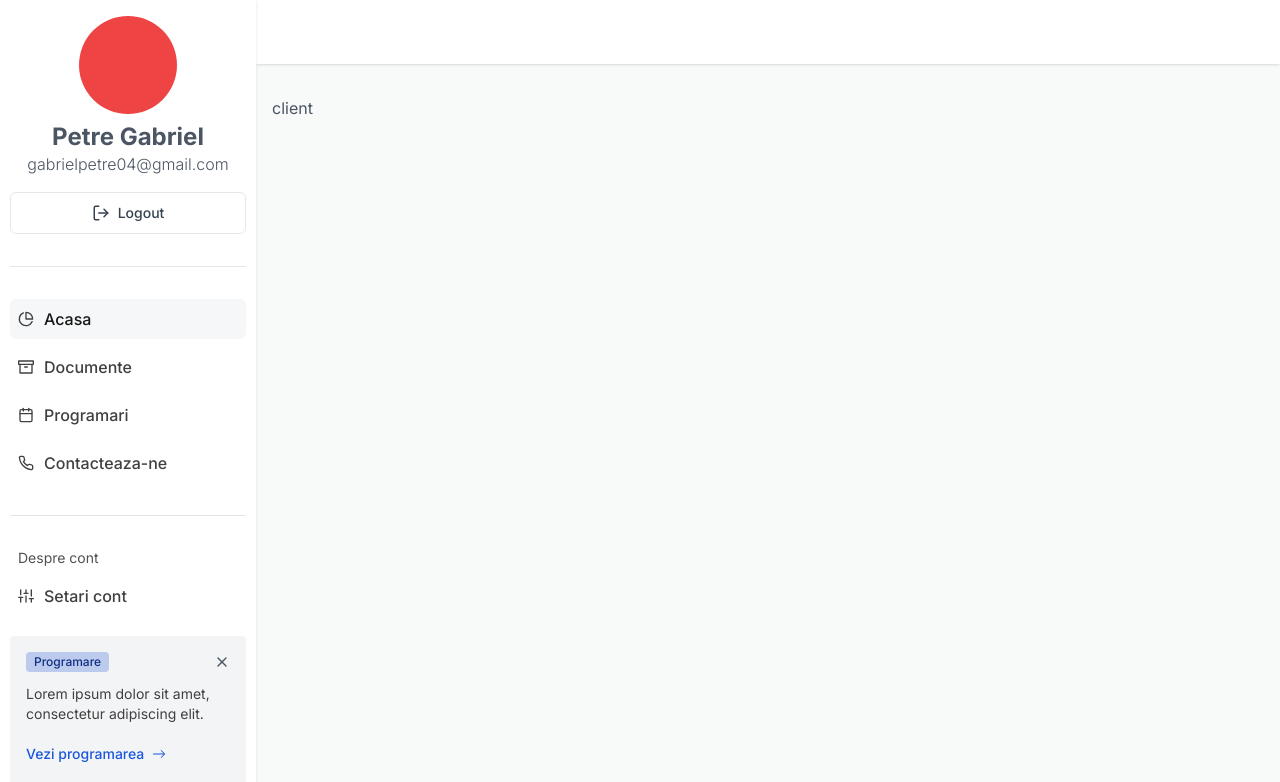
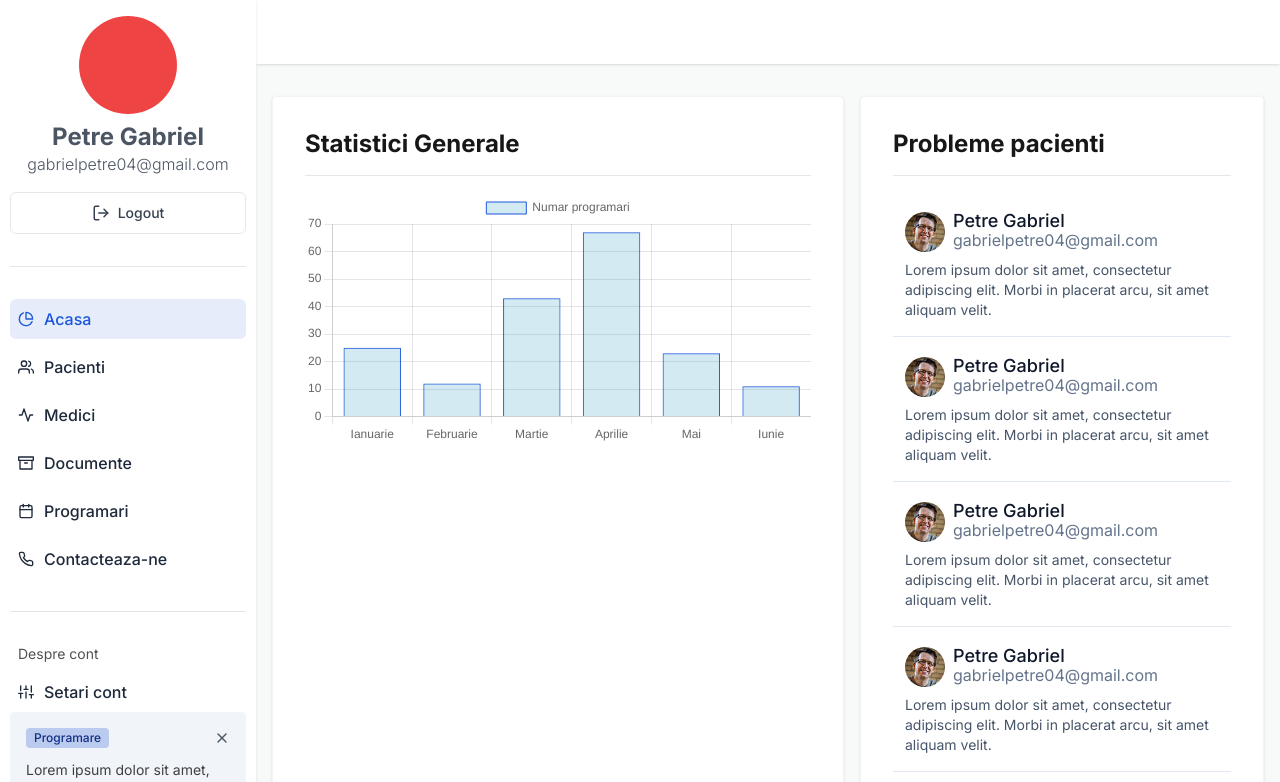
Before and after one commit to Petre-Gabriel/fiicode, a Next.js app: page /client in a window 1280 px wide. Shown: the top 782 px of the page. Built offline with nearby package versions, Linux system fonts and the light colour scheme.

Commit message:
Updated sidebar with better sections, changed text colors, added a mockup for the first client page

```diff
--- a/package.json
+++ b/package.json
@@ -12,11 +12,13 @@
     "@types/node": "18.14.4",
     "@types/react": "18.0.28",
     "@types/react-dom": "18.0.11",
+    "chart.js": "^4.2.1",
     "classnames": "^2.3.2",
     "eslint": "8.35.0",
     "eslint-config-next": "13.2.3",
     "next": "13.2.3",
     "react": "18.2.0",
+    "react-chartjs-2": "^5.2.0",
     "react-dom": "18.2.0",
     "react-icons": "^4.7.1",
     "typescript": "4.9.5"
--- a/src/app/client/layout.tsx
+++ b/src/app/client/layout.tsx
@@ -12,7 +12,7 @@ export default function ClientPortalLayout({
 
       <div>
         <nav className="w-full h-16 bg-white shadow mb-8"></nav>
-        <main className="px-4">{children}</main>
+        <main className="px-4 !pb-8">{children}</main>
       </div>
     </div>
   );
--- a/src/app/client/page.tsx
+++ b/src/app/client/page.tsx
@@ -1,3 +1,80 @@
+"use client";
+
+import { DummyPatient } from "@/components/client/patient/Patient.data";
+import PatientProblem from "@/components/client/patient/PatientProblem.component";
+import Card from "@/components/core/Card.component";
+import {
+  Chart as ChartJS,
+  LineElement,
+  LinearScale,
+  Title,
+  CategoryScale,
+  PointElement,
+  Tooltip,
+  Legend,
+  BarElement,
+} from "chart.js";
+import { Chart } from "react-chartjs-2";
+
+ChartJS.register(
+  BarElement,
+  LinearScale,
+  LineElement,
+  PointElement,
+  Tooltip,
+  Legend,
+  CategoryScale,
+  Title
+);
+
 export default function ClientPortal() {
-  return <div>client</div>;
+  return (
+    <div>
+      <div className="grid grid-cols-12 gap-4">
+        <Card title="Statistici Generale" className="col-span-7">
+          <div className="w-full mx-auto">
+            <Chart
+              type="bar"
+              data={{
+                labels: [
+                  "Ianuarie",
+                  "Februarie",
+                  "Martie",
+                  "Aprilie",
+                  "Mai",
+                  "Iunie",
+                ],
+                datasets: [
+                  {
+                    label: "Numar programari",
+                    data: [25, 12, 43, 67, 23, 11],
+                    backgroundColor: "rgba(37, 150, 190, 0.2)",
+                    borderColor: "#1B57DB",
+                    borderWidth: 1,
+                  },
+                ],
+              }}
+            />
+          </div>
+        </Card>
+
+        <Card title="Probleme pacienti" className="col-span-5">
+          <div className="flex flex-col">
+            <ul className="divide-y divide-slate-200">
+              {new Array(5).fill(0).map((_, idx) => (
+                <li key={idx}>
+                  <PatientProblem
+                    patientData={DummyPatient}
+                    message="Lorem ipsum dolor sit amet, consectetur adipiscing elit. Morbi in placerat arcu, sit amet aliquam velit."
+                  />
+                </li>
+              ))}
+            </ul>
+          </div>
+        </Card>
+
+        <Card title="sdsdsd" className="col-span-12"></Card>
+      </div>
+    </div>
+  );
 }
--- a/src/components/blocks/client/Sidebar.block.tsx
+++ b/src/components/blocks/client/Sidebar.block.tsx
@@ -3,18 +3,21 @@ import SidebarNotification from "@/components/client/nav/SidebarNotification.com
 import Button from "@/components/core/Button.component";
 import Text from "@/components/core/Text.component";
 import {
+  FiActivity,
   FiArchive,
   FiCalendar,
   FiLogOut,
   FiPhone,
   FiPieChart,
   FiSliders,
+  FiUser,
+  FiUsers,
 } from "react-icons/fi";
 import SidebarLink from "../../client/nav/SidebarLink.component";
 
 export default function Sidebar() {
   return (
-    <aside className="relative z-10 bg-white w-full h-[100vh] w-fit px-2.5 py-4 shadow flex flex-col justify-between">
+    <aside className="sticky left-0 top-0 z-10 bg-white w-full h-[100vh] w-fit px-2.5 py-4 shadow flex flex-col justify-between">
       <div className="flex flex-col gap-y-8">
         <div className="text-center flex flex-col gap-y-2">
           <div className="mx-auto w-5/12 max-w-[128px] aspect-square rounded-full bg-red-500"></div>
@@ -35,6 +38,8 @@ export default function Sidebar() {
 
         <SidebarLinkGroup>
           <SidebarLink active href="/client" title="Acasa" icon={FiPieChart} />
+          <SidebarLink href="/client" title="Pacienti" icon={FiUsers} />
+          <SidebarLink href="/client" title="Medici" icon={FiActivity} />
           <SidebarLink href="/client" title="Documente" icon={FiArchive} />
           <SidebarLink href="/client" title="Programari" icon={FiCalendar} />
           <SidebarLink href="/client" title="Contacteaza-ne" icon={FiPhone} />
--- a/src/components/client/nav/SidebarLink.component.tsx
+++ b/src/components/client/nav/SidebarLink.component.tsx
@@ -19,23 +19,25 @@ const SidebarLink = ({
   icon: ReactIcon,
 }: SidebarLinkProps) => {
   const ButtonClass = classNames(
-    "flex items-center !text-base !w-full !p-2 group",
-    active && "!bg-gray-100/75"
+    "flex items-center !text-base !w-full !p-2 group hover:!bg-primary-100[.1]",
+    active && "!bg-primary-100/[.1]"
   );
 
   const ButtonTextClass = classNames(
-    "ml-2.5 !text-neutral-700 group-hover:!text-neutral-900",
-    active && "!text-neutral-900"
+    "ml-2.5 text-slate-800 group-hover:text-primary-500",
+    active && "!text-primary-500"
+  );
+
+  const IconClass = classNames(
+    "text-slate-800 group-hover:text-primary-500",
+    active && "!text-primary-500"
   );
 
   return (
     <li className="list-none">
       <NavLink href={href}>
         <Button as="span" color="none" className={ButtonClass}>
-          <ReactIcon
-            size={16}
-            className="!text-neutral-700 group-hover:!text-neutral-900"
-          />
+          <ReactIcon size={16} className={IconClass} />
           <span className={ButtonTextClass}>{title}</span>
         </Button>
       </NavLink>
--- a/src/components/client/nav/SidebarNotification.component.tsx
+++ b/src/components/client/nav/SidebarNotification.component.tsx
@@ -31,7 +31,7 @@ const SidebarNotification = ({
   );
 
   return (
-    <div className="bg-gray-100 p-4 rounded">
+    <div className="bg-slate-100 p-4 rounded">
       <div className="flex justify-between mb-3">
         <Label color={color}>{label}</Label>
 
--- /dev/null
+++ b/src/components/client/patient/Patient.data.ts
@@ -0,0 +1,13 @@
+export default interface Patient {
+  fullName: string;
+  email: string;
+  phone: string;
+  pictureUrl: string | null;
+}
+
+export const DummyPatient: Patient = {
+  fullName: "Petre Gabriel",
+  email: "gabrielpetre04@gmail.com",
+  phone: "0730000000",
+  pictureUrl: "/images/dummy.jpg",
+};
--- /dev/null
+++ b/src/components/client/patient/PatientProblem.component.tsx
@@ -0,0 +1,47 @@
+import Button from "@/components/core/Button.component";
+import Text from "@/components/core/Text.component";
+import Link from "next/link";
+import { FiClock } from "react-icons/fi";
+import Patient from "./Patient.data";
+
+interface PatientProblemProps {
+  patientData: Patient;
+  message: string;
+}
+
+const PatientProblem = ({ patientData, message }: PatientProblemProps) => {
+  return (
+    <Link href="/client">
+      <div className="py-4 px-3 rounded hover:bg-slate-50">
+        <div className="flex gap-x-2 items-center mb-2">
+          <div
+            className="w-10 h-10 mt-1 rounded-full bg-gray-200 bg-center bg-contain"
+            style={{
+              backgroundImage: `url(${patientData.pictureUrl})`,
+            }}
+          ></div>
+
+          <div>
+            <Text
+              as="p"
+              className="!font-medium !leading-none !text-lg text-slate-900 mb-0.5"
+            >
+              {patientData.fullName}
+            </Text>
+            <Text className="!leading-none !text-slate-500">
+              {patientData.email}
+            </Text>
+          </div>
+        </div>
+
+        <div className="w-full">
+          <Text className="!text-sm !text-slate-600 max-w-prose">
+            {message}
+          </Text>
+        </div>
+      </div>
+    </Link>
+  );
+};
+
+export default PatientProblem;
--- a/src/components/core/Card.component.tsx
+++ b/src/components/core/Card.component.tsx
@@ -1,17 +1,32 @@
 import classNames from "classnames";
+import Text from "./Text.component";
 
 interface CardProps {
+  title?: string;
+
   children?: React.ReactNode;
   className?: string;
 }
 
-const Card = ({ children, className }: CardProps) => {
+const Card = ({ children, className, title }: CardProps) => {
   const CardClass = classNames(
-    "p-8 border border-gray-100 shadow-card rounded",
+    "p-8 border border-gray-100 shadow-card rounded bg-white",
     className
   );
 
-  return <div className={CardClass}>{children}</div>;
+  return (
+    <div className={CardClass}>
+      {title && (
+        <div className="pb-4 border-b border-gray-200 mb-4">
+          <Text as="h3" className="text-neutral-900">
+            {title}
+          </Text>
+        </div>
+      )}
+
+      <div>{children}</div>
+    </div>
+  );
 };
 
 export default Card;
```
Also changed, not shown: public/images/dummy.jpg (added), 1 other file (tests, documents, lock files or other folders).
